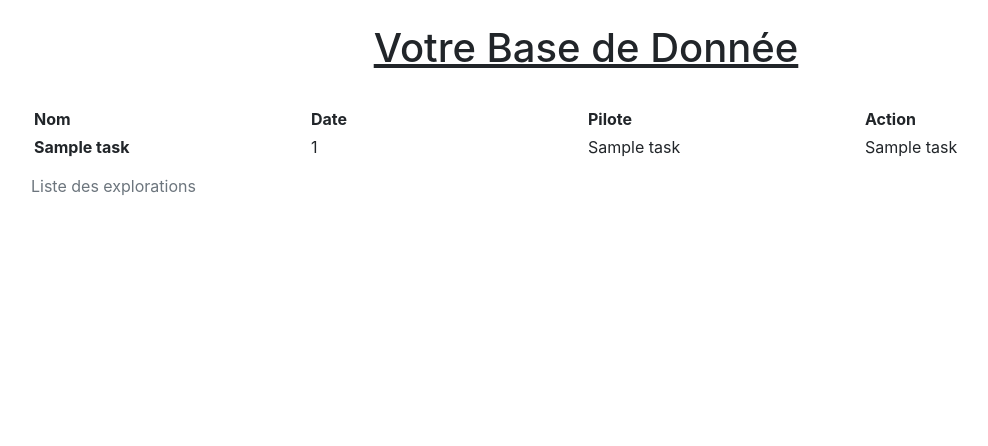
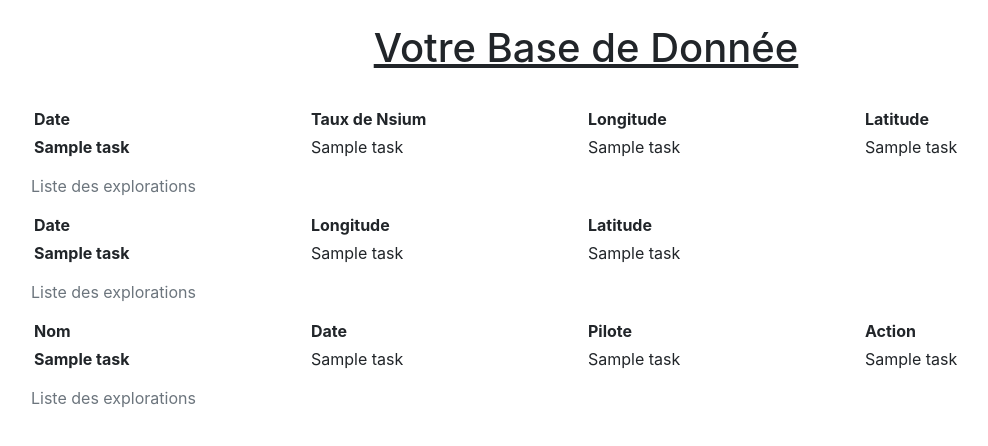
Before and after one commit to Nat2ume/projet_robot, a Flask app: template partie_pc/templates/exploitation_de_donnees.html in a window 1280 px wide. Shown: the part 56-502 px from the top of the page, without its empty margins (54-1042 px from the left). Run offline with Flask 3, Linux system fonts and the light colour scheme; the template is opened without the code that fills it: most values are stand-ins (such as "Sample title", 1, 10 or a date in 2020); some libraries are stand-ins or nearby versions.

Commit message:
bdd - web

```diff
--- a/partie_pc/templates/accueil.html
+++ b/partie_pc/templates/accueil.html
@@ -16,15 +16,15 @@
     </div>
     <table>
         <tr>
-            <td><img src="./img/nath.png" /></td>
+            <td><img src="{{ url_for('static', filename='img/nath.png') }}" /></td>
             <td><p>Information : Progr-amateur qui s'occupe des bases de données et du site web. Ils s'occupe de l'analyse de données transmises par le robot</p></td>
         </tr>
         <tr>
-            <td><img src="./img/gab.png" /></td>
+            <td><img src="{{ url_for('static', filename='img/gab.png') }}" /></td>
             <td><p>Information : Progr-amateur qui s'occupe de l'IHM du coté scientifique </p></td>
         </tr>
         <tr>
-            <td><img src="./img/jerem.png" /></td>
+            <td><img src="{{ url_for('static', filename='img/jerem.png') }}" /></td>
             <td><p>Information : Progr-amateur qui s'occupe de la connexion entre les scientifiques et le robot</p></td>
         </tr>
        </table>
--- a/partie_pc/templates/exploitation_de_donnees.html
+++ b/partie_pc/templates/exploitation_de_donnees.html
@@ -19,6 +19,52 @@
         </caption>
         <thead>
             <tr>
+                <th scope="col">Date</th>
+                <th scope="col">Taux de Nsium</th>
+                <th scope="col">Longitude</th>
+                <th scope="col">Latitude</th>
+            </tr>
+        </thead>
+        <tbody>
+            {% for task in base_nsium %}
+            <tr>
+                <th scope="row">{{ task[1] }}</th>
+                <td>{{ task[2] }}</td>
+                <td>{{ task[3] }}</td>
+                <td>{{ task[4] }}</td>
+            </tr>
+            {% endfor %}
+        </tbody>
+      </table>
+      <table>
+        <caption>
+            Liste des explorations
+        </caption>
+        <thead>
+            <tr>
+                <th scope="col">Date</th>
+                <th scope="col">Longitude</th>
+                <th scope="col">Latitude</th>
+                <th></th>
+            </tr>
+        </thead>
+        <tbody>
+            {% for task in base_obstacles %}
+            <tr>
+                <th scope="row">{{ task[1] }}</th>
+                <td>{{ task[2] }}</td>
+                <td>{{ task[3] }}</td>
+                <th></th>
+            </tr>
+            {% endfor %}
+        </tbody>
+      </table>
+      <table>
+        <caption>
+            Liste des explorations
+        </caption>
+        <thead>
+            <tr>
                 <th scope="col">Nom</th>
                 <th scope="col">Date</th>
                 <th scope="col">Pilote</th>
@@ -26,12 +72,12 @@
             </tr>
         </thead>
         <tbody>
-            {% for task in Recherche %}
+            {% for task in base_recherche %}
             <tr>
                 <th scope="row">{{ task[1] }}</th>
-                <td>{{ task[0] }}</td>
                 <td>{{ task[2] }}</td>
                 <td>{{ task[3] }}</td>
+                <td>{{ task[4] }}</td>
             </tr>
             {% endfor %}
         </tbody>
--- a/partie_pc/web.py
+++ b/partie_pc/web.py
@@ -12,136 +12,41 @@ from sqlite3 import*
 
 # Création des objets Flask et Bdd
 app = Flask(__name__)
-bdd = Bdd("bdd/nsium.sqlite")
+bdd = Bdd("./bdd/nsium.sqlite")
 
-
-# @app.route("/test")
-# def Ajouter():
-#     """Gère l'accueil des utilisateurs"""
-
-#     # Rendu de la vue
-#     return render_template("test.html")
-
-# @app.route("/test2", methods=["POST"])
-# def ajouter_base_donnée():
-#     nom_tache = request.form["nom"]
-#     date =request.form["date"]
-#     pilote = request.form["pilote"]
-#     action = request.form["action"]
-#     connexion = sqlite3.connect("bdd/todo.sqlite")
-#     curseur = connexion.cursor()
-#     curseur.execute(f"""Insert into Task (name, priority, categorie, etat, date_echeance)
-#     Values ('{nom_tache}', '{date}', '{pilote}', '{action}';""")
-#     connexion.commit()
-#     connexion.close()
-#     return redirect("/")
-
-# @app.route("/modif_prio", methods=["POST"])
-# def modifier_base_donnée_prio():
-#     nom_tache = request.form["prio"]
-#     num_tache = request.form["num"]
-#     connexion = sqlite3.connect("bdd/todo.sqlite")
-#     curseur = connexion.cursor()
-#     curseur.execute(f"""Update Task SET name='{nom_tache}' WHERE id_task='{num_tache}';""")
-#     connexion.commit()
-#     connexion.close()
-#     return redirect("/")
-
-# @app.route("/modif_etat", methods=["POST"])
-# def modifier_base_donnée_etat():
-#     nom_tache = request.form["etat"]
-#     num_tache = request.form["num"]
-#     connexion = sqlite3.connect("bdd/todo.sqlite")
-#     curseur = connexion.cursor()
-#     curseur.execute(f"""Update Task SET name='{nom_tache}' WHERE id_task='{num_tache}';""")
-#     connexion.commit()
-#     connexion.close()
-#     return redirect("/")
-
-# @app.route("/modif_nom", methods=["POST"])
-# def modifier_base_donnée_nom():
-#     nom_tache = request.form["nom"]
-#     num_tache = request.form["num"]
-#     connexion = sqlite3.connect("bdd/todo.sqlite")
-#     curseur = connexion.cursor()
-#     curseur.execute(f"""Update Task SET name='{nom_tache}' WHERE id_task='{num_tache}';""")
-#     connexion.commit()
-#     connexion.close()
-#     return redirect("/")
-
-# @app.route("/modif_type", methods=["POST"])
-# def modifier_base_donnée_type():
-#     nom_tache = request.form["type"]
-#     num_tache = request.form["num"]
-#     connexion = sqlite3.connect("bdd/todo.sqlite")
-#     curseur = connexion.cursor()
-#     curseur.execute(f"""Update Task SET name='{nom_tache}' WHERE id_task='{num_tache}';""")
-#     connexion.commit()
-#     connexion.close()
-#     return redirect("/")
-
-# @app.route("/modif_date", methods=["POST"])
-# def modifier_base_donnée_date():
-#     nom_tache = request.form["date"]
-#     num_tache = request.form["num"]
-#     connexion = sqlite3.connect("bdd/todo.sqlite")
-#     curseur = connexion.cursor()
-#     curseur.execute(f"""Update Task SET name='{nom_tache}' WHERE id_task='{num_tache}';""")
-#     connexion.commit()
-#     connexion.close()
-#     return redirect("/")
-
-# @app.route("/Modifier")
-# def Modifier():
-#     """Gère l'accueil des utilisateurs"""
-
-#     # Rendu de la vue
-#     return render_template("Modifier.html")
-
-# @app.route("/Supprimer")
-# def Supprimer():
-#     """Gère l'accueil des utilisateurs"""
-
-#     # Rendu de la vue
-#     return render_template("Supprimer.html")
-
-# @app.route("/supprimer2", methods=["POST"])
-# def Supprimer2():
-#     """Gère l'accueil des utilisateurs"""
-#     id_task = request.form["id"]
-#     connexion = sqlite3.connect("bdd/todo.sqlite")
-#     curseur = connexion.cursor()
-#     curseur.execute(f"""Delete from Task
-#     WHERE id_task={id_task};""")
-#     connexion.commit()
-#     connexion.close()
-#     return redirect("/")
-
-
-@app.route("/test")
-def tester_bdd():
-    # Récupération des personnes de la base de données SQLite
-    Task = bdd.recuperer_task()
-    print(Task)
+@app.route("/")
+def accueil():
     # Transmission pour affichage
     return render_template(
-        "test.html",
-        Task=Task
+        "accueil.html",
     )
 
-# @app.route("/")
-# def tester_bdd():
-#     # Transmission pour affichage
-#     return render_template(
-#         "accueil.html",
-#     )
+@app.route("/exploitation_de_donnees")
+def Nsium():
+    """Gère l'accueil des utilisateurs"""
+    Base = bdd.recuperer_task('Nsium')
+    print(Base)
+    # Transmission pour affichage
+    return render_template(
+        "exploitation_de_donnees.html",base_nsium=Base)
 
-# @app.route("/exploitation_de_donnees")
-# def exploitation_de_donnees():
-#     """Gère l'accueil des utilisateurs"""
+@app.route("/exploitation_de_donnees")
+def Obstacles():
+    """Gère l'accueil des utilisateurs"""
+    Base = bdd.recuperer_task('Obstacles')
+    print(Base)
+    # Transmission pour affichage
+    return render_template(
+        "exploitation_de_donnees.html",base_obstacles=Base)
 
-#     # Rendu de la vue
-#     return render_template("exploitation_de_donnees.html")
+@app.route("/exploitation_de_donnees")
+def Recherche():
+    """Gère l'accueil des utilisateurs"""
+    Base = bdd.recuperer_task('Recherche')
+    print(Base)
+    # Transmission pour affichage
+    return render_template(
+        "exploitation_de_donnees.html",base_recherche=Base)
 
 # Lancement du serveur
 if __name__ == "__main__":
```
Also changed, not shown: partie_pc/bdd.py (+6 -58 lines), partie_pc/templates/test.html (deleted, +0 -41 lines), partie_pc/bdd/nsium.sqlite, partie_pc/static/img/gab.png (renamed from partie_pc/templates/img/gab.png), partie_pc/static/img/jerem.png (renamed from partie_pc/templates/img/jerem.png), partie_pc/static/img/nath.png (renamed from partie_pc/templates/img/nath.png).
